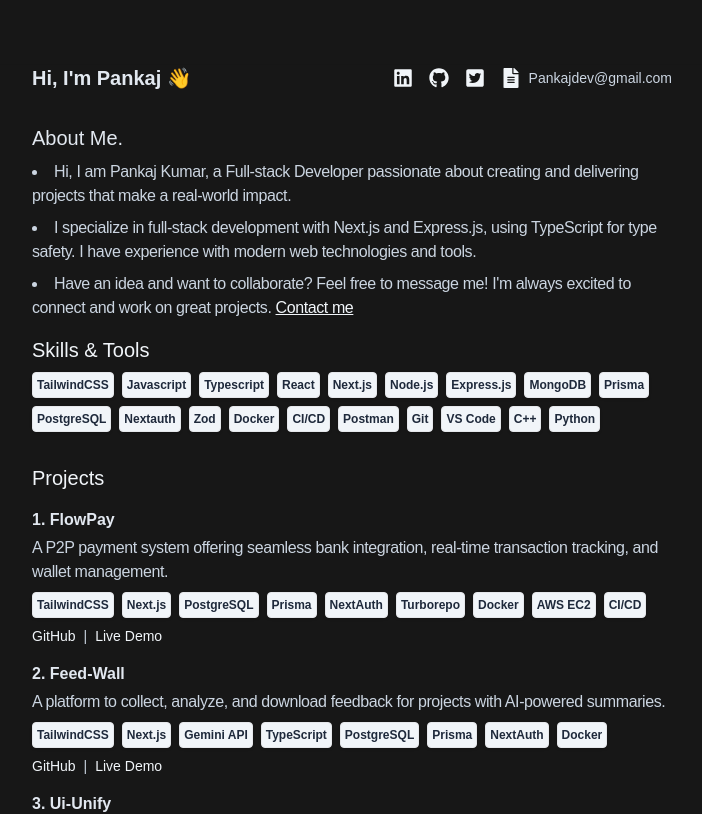
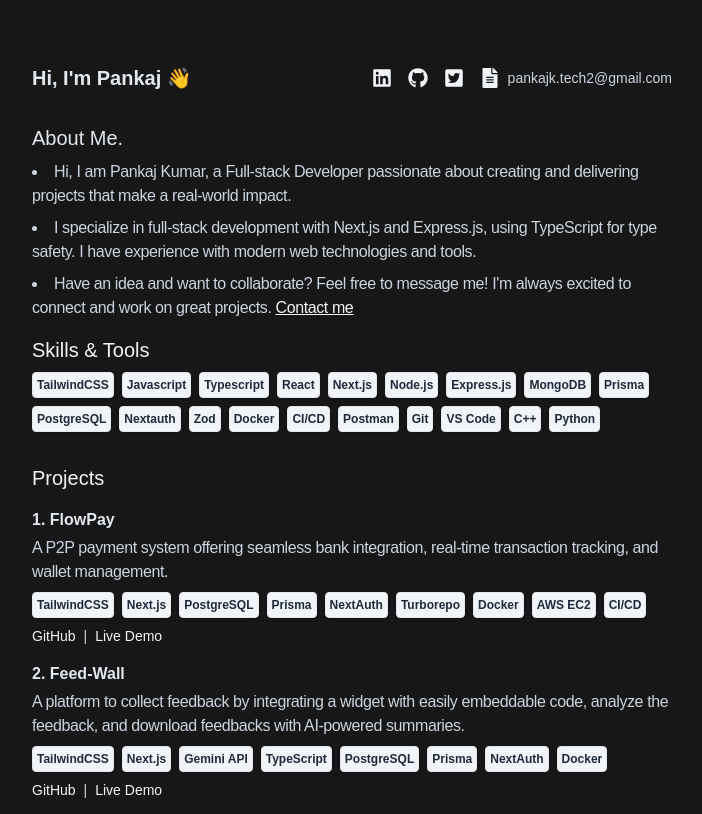
Before and after one commit to PankajKumardev/Minimal-portfolio, a Next.js app: page / in a window 1280 px wide. Shown: the top 814 px of the page, without its empty margins (288-990 px from the left). Built offline with nearby package versions, Linux system fonts and the light colour scheme.

Commit message:
update contact email and enhance project descriptions; improve clarity and consistency in the About section

```diff
--- a/components/Contact.tsx
+++ b/components/Contact.tsx
@@ -13,7 +13,7 @@ const contactMethods = [
     label: 'LinkedIn',
   },
   {
-    href: 'mailto:your.email@example.com',
+    href: 'mailto:pankajk.tech2@gmail.com',
     icon: <FaEnvelope />,
     label: 'Email',
   },
@@ -32,12 +32,12 @@ export default function Contact() {
           {contactMethods.map((method, index) => (
             <Link legacyBehavior key={index} href={method.href} passHref>
               <a
-          className="bg-slate-100 text-slate-800 p-2 border rounded shadow text-sm font-semibold flex items-center"
-          target="_blank"
-          rel="noopener noreferrer"
+                className="bg-slate-100 text-slate-800 p-2 border rounded shadow text-sm font-semibold flex items-center"
+                target="_blank"
+                rel="noopener noreferrer"
               >
-          {method.icon}
-          <span className="ml-2">{method.label}</span>
+                {method.icon}
+                <span className="ml-2">{method.label}</span>
               </a>
             </Link>
           ))}
--- a/components/Projects.tsx
+++ b/components/Projects.tsx
@@ -13,7 +13,6 @@ const projects = [
       'Docker',
       'AWS EC2',
       'CI/CD'
-
     ],
     github: 'https://github.com/PankajKumardev/flowpay',
     live: 'https://flowpay-one.vercel.app',
@@ -21,7 +20,7 @@ const projects = [
   {
     title: 'Feed-Wall',
     description:
-      'A platform to collect, analyze, and download feedback for projects with AI-powered summaries.',
+      'A platform to collect feedback by integrating a widget with easily embeddable code, analyze the feedback, and download feedbacks with AI-powered summaries.',
     tech: [
       'TailwindCSS',
       'Next.js',
--- a/components/about-section.tsx
+++ b/components/about-section.tsx
@@ -59,13 +59,13 @@ export default function AboutSection() {
               ))}
             </div>
             <a
-              href="mailto:Pankajams1234@gmail.com"
+              href="mailto:pankajk.tech2@gmail.com
+"
               className="transition-colors duration-300 flex items-center gap-2 hover:text-white"
             >
               <span className="transition-transform duration-300 text-slate-300 hover:text-white text-sm">
-                Pankajdev@gmail.com
+                pankajk.tech2@gmail.com
               </span>
-
             </a>
           </div>
         </div>
```
